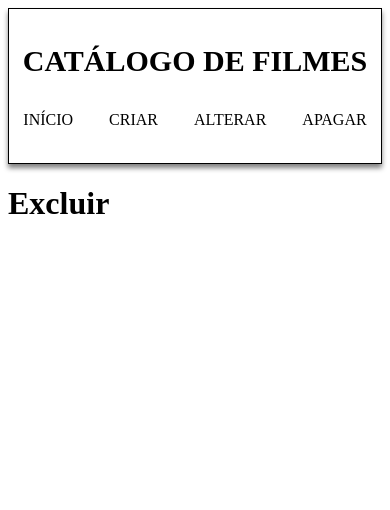
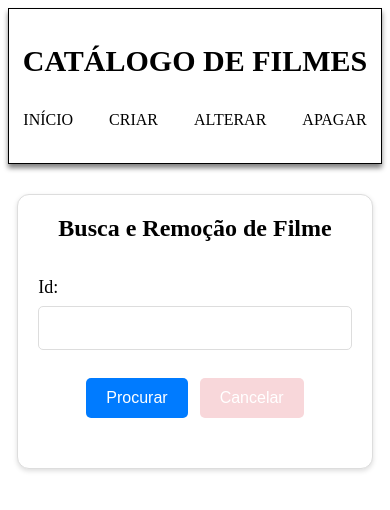
Before and after one commit to gabrielmribeiro9235/film-catalog, a React (Vite) app: page /delete in a window 390 px wide. Shown: the top 510 px of the page. Built offline with nearby package versions, Linux system fonts and the light colour scheme.

Commit message:
feat: create the Apagar component

```diff
--- a/src/App.jsx
+++ b/src/App.jsx
@@ -4,6 +4,7 @@ import Inicio from "./components/Inicio";
 import Criar from "./components/Criar";
 import Ler from "./components/Ler";
 import Alterar from "./components/Alterar";
+import Apagar from "./components/Apagar";
 
 function App() {
   return (
@@ -14,7 +15,7 @@ function App() {
         <Route path="/create" element={<Criar />} />
         <Route path="/update" element={<Alterar />} />
         <Route path="/read/:id" element={<Ler />} />
-        <Route path="/delete" element={<h1>Excluir</h1>} />
+        <Route path="/delete" element={<Apagar />} />
         <Route path="*" element={<h1>Página não encontrada</h1>} />
       </Routes>
     </BrowserRouter>
--- /dev/null
+++ b/src/components/Apagar/Apagar.css
@@ -0,0 +1,135 @@
+.apagar-container {
+    width: 90%;
+    margin: 30px auto;
+    padding: 30px;
+    box-sizing: border-box;
+    border: 1px solid #ddd;
+    border-radius: 12px;
+    box-shadow: 0 2px 5px #ddd;
+    background-color: white;
+    color: black;
+}
+
+.apagar-titulo {
+    text-align: center;
+    margin-top: 0;
+    margin-bottom: 35px;
+    font-size: 30px;
+}
+
+.apagar-busca {
+    width: 60%;
+    margin: 0 auto 30px;
+    display: flex;
+    flex-direction: column;
+    gap: 8px;
+}
+
+.apagar-busca label {
+    font-size: 18px;
+}
+
+.apagar-input-id {
+    width: 100%;
+    box-sizing: border-box;
+    padding: 12px;
+    border: 1px solid #ddd;
+    border-radius: 5px;
+    font-size: 16px;
+    background-color: white;
+    color: black;
+}
+
+.apagar-busca-botoes {
+    display: flex;
+    justify-content: center;
+    gap: 12px;
+    margin-top: 20px;
+}
+
+.apagar-botao-procurar,
+.apagar-botao-cancelar,
+.apagar-botao-excluir,
+.apagar-botao-voltar {
+    min-height: 40px;
+    padding: 8px 20px;
+    border: none;
+    border-radius: 5px;
+    font-size: 16px;
+    color: white;
+    cursor: pointer;
+}
+
+.apagar-botao-procurar {
+    background-color: #007bff;
+}
+
+.apagar-botao-cancelar,
+.apagar-botao-voltar {
+    background-color: #f8d7da;
+    color: #ffffff;
+}
+
+.apagar-botao-excluir {
+    background-color: #b21f2d;
+}
+
+.apagar-detalhes {
+    display: flex;
+    flex-direction: column;
+    gap: 20px;
+    margin: 25px;
+    padding: 25px;
+    background-color: #ececec33;
+    border: 1px solid #ddd;
+    border-radius: 8px;
+}
+
+.apagar-detalhes-titulo {
+    margin-top: 0;
+    margin-bottom: 10px;
+}
+
+.apagar-detalhes-lista p {
+    display: grid;
+    grid-template-columns: 100px 1fr;
+    margin-bottom: 15px;
+}
+
+.apagar-detalhes-botoes {
+    display: flex;
+    justify-content: center;
+    gap: 8px;
+}
+
+.apagar-erro {
+    padding: 20px;
+    border-radius: 5px;
+    background-color: #f8d7da;
+    color: #842029;
+    text-align: center;
+    font-size: 18px;
+}
+
+.apagar-erro p {
+    margin-top: 0;
+}
+
+.apagar-erro .apagar-botao-voltar {
+    background-color: #f5c2c7;
+}
+
+@media (max-width: 600px) {
+    .apagar-container {
+        width: 95%;
+        padding: 20px;
+    }
+
+    .apagar-titulo {
+        font-size: 24px;
+    }
+
+    .apagar-busca {
+        width: 100%;
+    }
+}
--- /dev/null
+++ b/src/components/Apagar/index.jsx
@@ -0,0 +1,130 @@
+import axios from "axios";
+import { useRef, useState } from "react";
+import { useNavigate } from "react-router-dom";
+import "./Apagar.css";
+
+function Apagar() {
+    const navigate = useNavigate();
+    const idRef = useRef();
+    const [mostrarInfo, setMostrarInfo] = useState(false);
+    const [conteudo, setConteudo] = useState(null);
+
+    const apagarFilme = (id) => {
+        const opcao = confirm("Certeza que quer apagar o filme?");
+
+        if (!opcao) return;
+
+        axios.delete("https://6ada665f7512f497b3ffeafa.mockapi.io/filmes/" + id)
+            .then(() => navigate("/"))
+            .catch(() => alert("Houve um erro ao apagar o filme"));
+    };
+
+    const buscarFilme = (id) => {
+        if (!id) return;
+
+        setMostrarInfo(true);
+        setConteudo(null);
+
+        axios.get("https://6ada665f7512f497b3ffeafa.mockapi.io/filmes/" + id)
+            .then((res) => {
+                setConteudo(
+                    <div className="apagar-detalhes">
+                        <h3 className="apagar-detalhes-titulo">
+                            Dados do Filme
+                        </h3>
+
+                        <div className="apagar-detalhes-lista">
+                            <p>
+                                <strong>Nome:</strong>
+                                <span>{res.data.nome}</span>
+                            </p>
+
+                            <p>
+                                <strong>Gênero:</strong>
+                                <span>{res.data.genero}</span>
+                            </p>
+
+                            <p>
+                                <strong>Ano:</strong>
+                                <span>{res.data.ano}</span>
+                            </p>
+                        </div>
+
+                        <div className="apagar-detalhes-botoes">
+                            <button
+                                type="button"
+                                className="apagar-botao-excluir"
+                                onClick={() => apagarFilme(id)}
+                            >
+                                Apagar
+                            </button>
+
+                            <button
+                                type="button"
+                                className="apagar-botao-cancelar"
+                                onClick={() => navigate("/")}
+                            >
+                                Cancelar
+                            </button>
+                        </div>
+                    </div>
+                );
+            })
+            .catch(() => {
+                setConteudo(
+                    <div className="apagar-erro">
+                        <p>Id não encontrado</p>
+
+                        <button
+                            type="button"
+                            className="apagar-botao-voltar"
+                            onClick={() => navigate("/")}
+                        >
+                            Voltar
+                        </button>
+                    </div>
+                );
+            });
+    };
+
+    return (
+        <div className="apagar-container">
+            <h3 className="apagar-titulo">
+                Busca e Remoção de Filme
+            </h3>
+
+            <div className="apagar-busca">
+                <label htmlFor="id">Id:</label>
+
+                <input
+                    type="text"
+                    id="id"
+                    ref={idRef}
+                    className="apagar-input-id"
+                />
+
+                <div className="apagar-busca-botoes">
+                    <button
+                        type="button"
+                        className="apagar-botao-procurar"
+                        onClick={() => buscarFilme(idRef.current.value)}
+                    >
+                        Procurar
+                    </button>
+
+                    <button
+                        type="button"
+                        className="apagar-botao-cancelar"
+                        onClick={() => navigate("/")}
+                    >
+                        Cancelar
+                    </button>
+                </div>
+            </div>
+
+            {mostrarInfo && conteudo}
+        </div>
+    );
+}
+
+export default Apagar;
```
